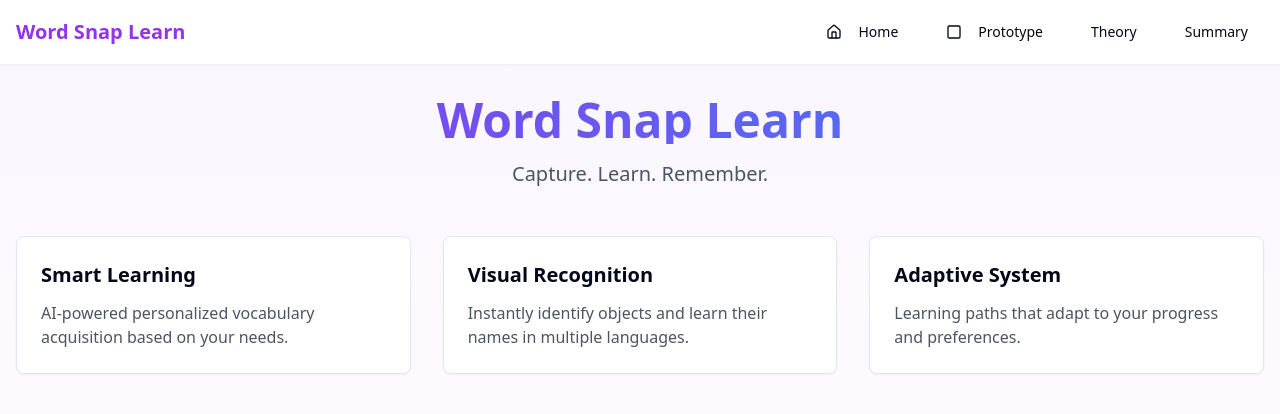
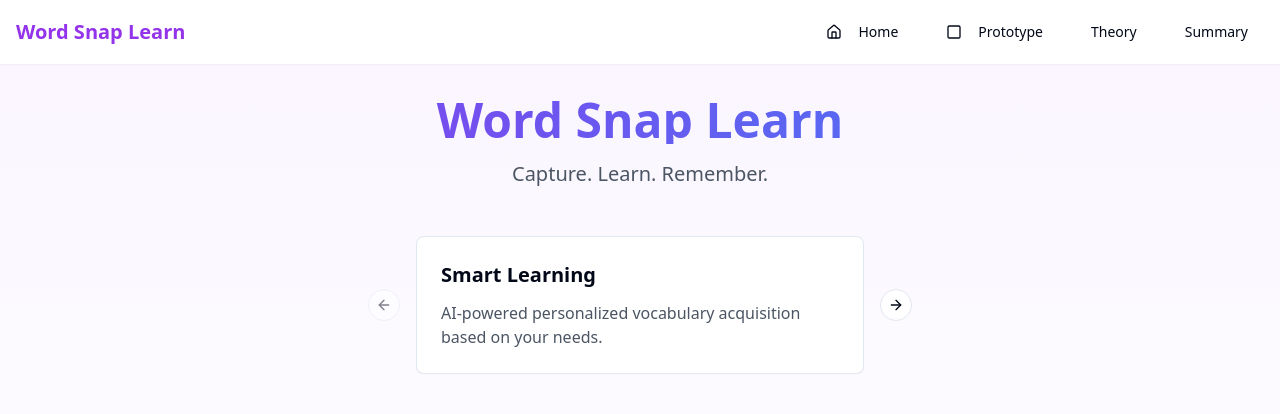
Before and after one commit to nijie3537/word-snap-website, a React (Vite) app: page / in a window 1280 px wide. Shown: the top 414 px of the page. Built offline with nearby package versions, Linux system fonts and the light colour scheme.

Commit message:
Refactor: Remove static cards from Index page
Remove the static cards from the Index page and implement a swipeable carousel.

```diff
--- a/src/pages/Index.tsx
+++ b/src/pages/Index.tsx
@@ -3,8 +3,30 @@ import { Link } from "react-router-dom";
 import { Button } from "@/components/ui/button";
 import { Card } from "@/components/ui/card";
 import Navigation from "@/components/Navigation";
+import {
+  Carousel,
+  CarouselContent,
+  CarouselItem,
+  CarouselPrevious,
+  CarouselNext
+} from "@/components/ui/carousel";
 
 const Index = () => {
+  const features = [
+    {
+      title: "Smart Learning",
+      description: "AI-powered personalized vocabulary acquisition based on your needs."
+    },
+    {
+      title: "Visual Recognition",
+      description: "Instantly identify objects and learn their names in multiple languages."
+    },
+    {
+      title: "Adaptive System",
+      description: "Learning paths that adapt to your progress and preferences."
+    }
+  ];
+
   return (
     <>
       <Navigation />
@@ -20,20 +42,20 @@ const Index = () => {
             </p>
           </div>
 
-          <div className="grid md:grid-cols-2 lg:grid-cols-3 gap-8 mt-12">
-            <Card className="p-6 hover:shadow-lg transition-shadow">
-              <h3 className="text-xl font-semibold mb-3">Smart Learning</h3>
-              <p className="text-gray-600">AI-powered personalized vocabulary acquisition based on your needs.</p>
-            </Card>
-            <Card className="p-6 hover:shadow-lg transition-shadow">
-              <h3 className="text-xl font-semibold mb-3">Visual Recognition</h3>
-              <p className="text-gray-600">Instantly identify objects and learn their names in multiple languages.</p>
-            </Card>
-            <Card className="p-6 hover:shadow-lg transition-shadow">
-              <h3 className="text-xl font-semibold mb-3">Adaptive System</h3>
-              <p className="text-gray-600">Learning paths that adapt to your progress and preferences.</p>
-            </Card>
-          </div>
+          <Carousel className="w-full max-w-md mx-auto">
+            <CarouselContent>
+              {features.map((feature, index) => (
+                <CarouselItem key={index}>
+                  <Card className="p-6 hover:shadow-lg transition-shadow">
+                    <h3 className="text-xl font-semibold mb-3">{feature.title}</h3>
+                    <p className="text-gray-600">{feature.description}</p>
+                  </Card>
+                </CarouselItem>
+              ))}
+            </CarouselContent>
+            <CarouselPrevious />
+            <CarouselNext />
+          </Carousel>
         </div>
       </div>
     </>
```
